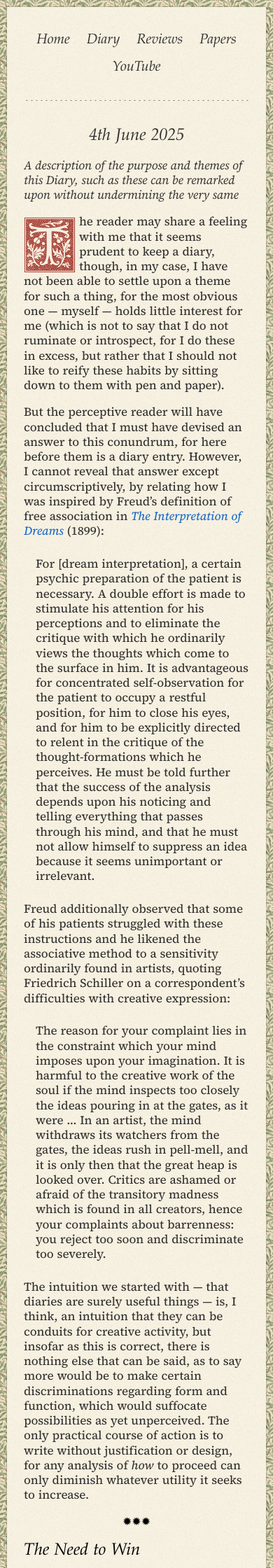
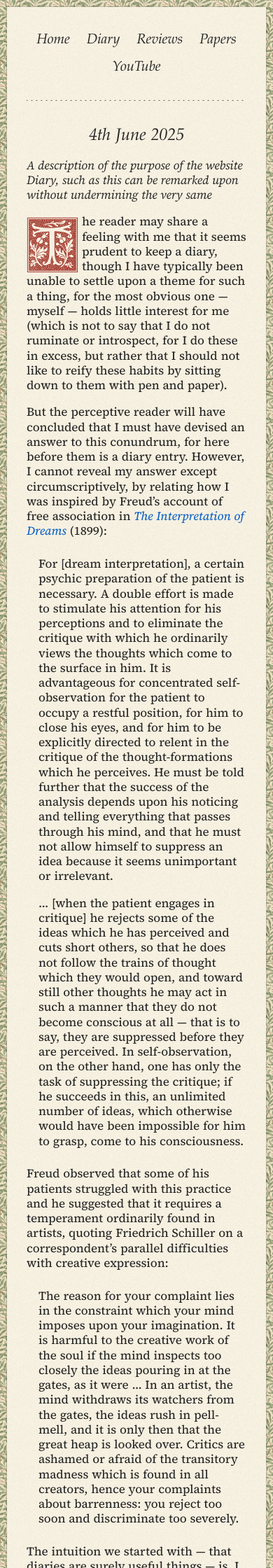
Before and after one commit to callumhackett/callumhackett.github.io, a Jekyll site: the page built from _posts/2025-06-04-about-the-diary.md, in a window 390 px wide. Shown: the top 2240 px of the page at 70% size. Built offline with Jekyll 4.4.1, drawn with Linux system fonts in a browser that asks for light colours; some web fonts are replaced; some of the changed text lies outside the part shown.

Commit message:
added design notes

```diff
--- a/_posts/2025-06-04-about-the-diary.md
+++ b/_posts/2025-06-04-about-the-diary.md
@@ -2,27 +2,29 @@
 layout: page
 title: The Diary
 permalink: about-the-diary
-description: A description of the purpose and themes of this Diary, such as these can be remarked upon without undermining the very same
+description: A description of the purpose of the website Diary, such as this can be remarked upon without undermining the very same
 tags: diary
 ---
 {% include post-date.html %}
 
 {% include post-description.html %}
 
-The reader may share a feeling with me that it seems prudent to keep a diary, though, in my case, I have not been able to settle upon a theme for such a thing, for the most obvious one --- myself --- holds little interest for me (which is not to say that I do not ruminate or introspect, for I do these in excess, but rather that I should not like to reify these habits by sitting down to them with pen and paper).
+The reader may share a feeling with me that it seems prudent to keep a diary, though I have typically been unable to settle upon a theme for such a thing, for the most obvious one --- myself --- holds little interest for me (which is not to say that I do not ruminate or introspect, for I do these in excess, but rather that I should not like to reify these habits by sitting down to them with pen and paper).
 {:.initialised}
 
-But the perceptive reader will have concluded that I must have devised an answer to this conundrum, for here before them is a diary entry. However, I cannot reveal that answer except circumscriptively, by relating how I was inspired by Freud's definition of free association in [*The Interpretation of Dreams*](https://www.gutenberg.org/ebooks/66048){:target="_blank"} (1899):
+But the perceptive reader will have concluded that I must have devised an answer to this conundrum, for here before them is a diary entry. However, I cannot reveal my answer except circumscriptively, by relating how I was inspired by Freud's account of free association in [*The Interpretation of Dreams*](https://www.gutenberg.org/ebooks/66048){:target="_blank"} (1899):
 
 <!--more-->
 
 > For [dream interpretation], a certain psychic preparation of the patient is necessary. A double effort is made to stimulate his attention for his perceptions and to eliminate the critique with which he ordinarily views the thoughts which come to the surface in him. It is advantageous for concentrated self-observation for the patient to occupy a restful position, for him to close his eyes, and for him to be explicitly directed to relent in the critique of the thought-formations which he perceives. He must be told further that the success of the analysis depends upon his noticing and telling everything that passes through his mind, and that he must not allow himself to suppress an idea because it seems unimportant or irrelevant.
+>
+> ... [when the patient engages in critique] he rejects some of the ideas which he has perceived and cuts short others, so that he does not follow the trains of thought which they would open, and toward still other thoughts he may act in such a manner that they do not become conscious at all --- that is to say, they are suppressed before they are perceived. In self-observation, on the other hand, one has only the task of suppressing the critique; if he succeeds in this, an unlimited number of ideas, which otherwise would have been impossible for him to grasp, come to his consciousness.
 
-Freud additionally observed that some of his patients struggled with these instructions and he likened the associative method to a sensitivity ordinarily found in artists, quoting Friedrich Schiller on a correspondent’s difficulties with creative expression:
+Freud observed that some of his patients struggled with this practice and he suggested that it requires a temperament ordinarily found in artists, quoting Friedrich Schiller on a correspondent’s parallel difficulties with creative expression:
 
 > The reason for your complaint lies in the constraint which your mind imposes upon your imagination. It is harmful to the creative work of the soul if the mind inspects too closely the ideas pouring in at the gates, as it were … In an artist, the mind withdraws its watchers from the gates, the ideas rush in pell-mell, and it is only then that the great heap is looked over. Critics are ashamed or afraid of the transitory madness which is found in all creators, hence your complaints about barrenness: you reject too soon and discriminate too severely.
 
-The intuition we started with --- that diaries are surely useful things --- is, I think, an intuition that they can be conduits for creative activity, but insofar as this is correct, there is nothing else that can be said, as to say more would be to make certain discriminations regarding form and function, which would suffocate possibilities as yet unperceived. The only practical course of action is to write without justification or design, for any analysis of *how* to proceed can only diminish whatever utility it seeks to increase.
+The intuition we started with --- that diaries are surely useful things --- is, I think, an intuition that they can be conduits for creative activity, but insofar as this is correct, there is nothing else that can be said, for to say any more would be to make certain discriminations about their form and function which would suffocate possibilities as yet unperceived. The only practical course of action is to write without justification or design, as any analysis of *how* to proceed can only degrade that which it seeks to refine.
 
 {% include divider.html %}
 
--- a/assets/css/core.css
+++ b/assets/css/core.css
@@ -91,11 +91,11 @@
 sup {
     vertical-align: top;
     position: relative;
-    top: -0.5em;
+    top: -0.3em;
     font-size: 0.67em;
 }
 li {
-    margin-bottom: 5px !important;
+    margin-bottom: 3px !important;
 }
 a, a:active, a:visited, a:hover {
     color: var(--cave-blue);
@@ -200,8 +200,11 @@
     #body-grid {
         display: flex;
         flex-direction: column;
-        padding: 0 24px;
+        padding: 0 28px;
         align-items: center;
+    }
+    .site-title, .email {
+        text-align: center;
     }
     #navigation {
         display: flex;
--- a/assets/css/variables.css
+++ b/assets/css/variables.css
@@ -10,11 +10,11 @@
     --background-size: 20%;
 
     /* Colours */
-    --text-black: rgba(0, 0, 0, 0.8);
-    --soft-black: rgba(0, 0, 0, 0.5);
+    --text-black: rgba(0, 0, 0, 0.85);
+    --soft-black: rgba(0, 0, 0, 0.6);
     --initials-red: hsla(4, 90%, 30%, 0.8);
-    --cave-blue: hsla(212, 100%, 38%, 0.9);
-    --highlighter: hsla(50, 100%, 75%, 0.8);
+    --cave-blue: hsla(212, 100%, 38%, 0.95);
+    --highlighter: hsla(48, 100%, 75%, 0.85);
     --warm-white:	hsl(42, 44%, 92%);
     --box-shadow: 0px 0px 2px 1px rgba(0, 0, 0, 0.2);
 
--- /dev/null
+++ b/pages/design.md
@@ -0,0 +1,18 @@
+---
+layout: page
+title: Website Design
+permalink: design
+---
+The visual design of the site is inspired by [the Arts & Crafts movement](https://en.wikipedia.org/wiki/Arts_and_Crafts_movement){:target="_blank"}, which not only developed a compelling neo-Gothic aesthetic but whose humanism is as philosophically relevant today as it was when rebelling against 19<sup>th</sup> century mechanisation.
+
+The background is a popular wallpaper motif by [William Morris](https://en.wikipedia.org/wiki/William_Morris){:target="_blank"}: the [Willow Bough](https://www.metmuseum.org/art/collection/search/384022){:target="_blank"}.
+
+The title font is [Sorts Mill Goudy](https://fonts.google.com/specimen/Sorts+Mill+Goudy){:target="_blank"}, based on the work of [Frederic Goudy](https://en.wikipedia.org/wiki/Frederic_Goudy){:target="_blank"}, and the body font is [Source Serif](https://fonts.google.com/specimen/Source+Serif+4){:target="_blank"}, more loosely based on the work of [Pierre-Simon Fournier](https://en.wikipedia.org/wiki/Pierre_Simon_Fournier){:target="_blank"}. Source Serif communicates some of the naturalism I wanted for the site, though my ideal would be an open source version of [Plantin](https://en.wikipedia.org/wiki/Plantin_(typeface)){:target="_blank"}, which I am sad does not exist.
+
+The initials used in [the diary entries](/diary) are ultimately based on engravings found in 16<sup>th</sup> century printings of the [*Roman de la Rose*](https://en.wikipedia.org/wiki/Roman_de_la_Rose){:target="_blank"}. These served as models for [an 1847 edition of Euclid's *Elements*](https://archive.org/details/firstsixbooksofe00byrn){:target="_blank"}, which was beautifully [digitised](https://c82.net/euclid/){:target="_blank"} by [Nicholas Rougeux](https://c82.net/){:target="_blank"}, who released a font for the capitals.
+
+{% include image.html image-file="euclid.jpg" caption="Pages from Byrne's 1847 edition of Euclid" %}
+
+There is also some deliberate artifice in the writing style of the diary entries which is inspired by 18<sup>th</sup> century papers published by the Royal Society of London in their [*Philosophical Transactions*](https://royalsocietypublishing.org/loi/rstl/group/c1700.d1700.y1700){:target="_blank"}.
+
+{% include image.html image-file="philtrans.jpg" caption="A report of an extraordinary rainbow in the Philosophical Transactions (1749)" %}
```
Also changed, not shown: index.md (+1 -1 lines), assets/images/euclid.jpg (added), assets/images/philtrans.jpg (added), readme.md.
